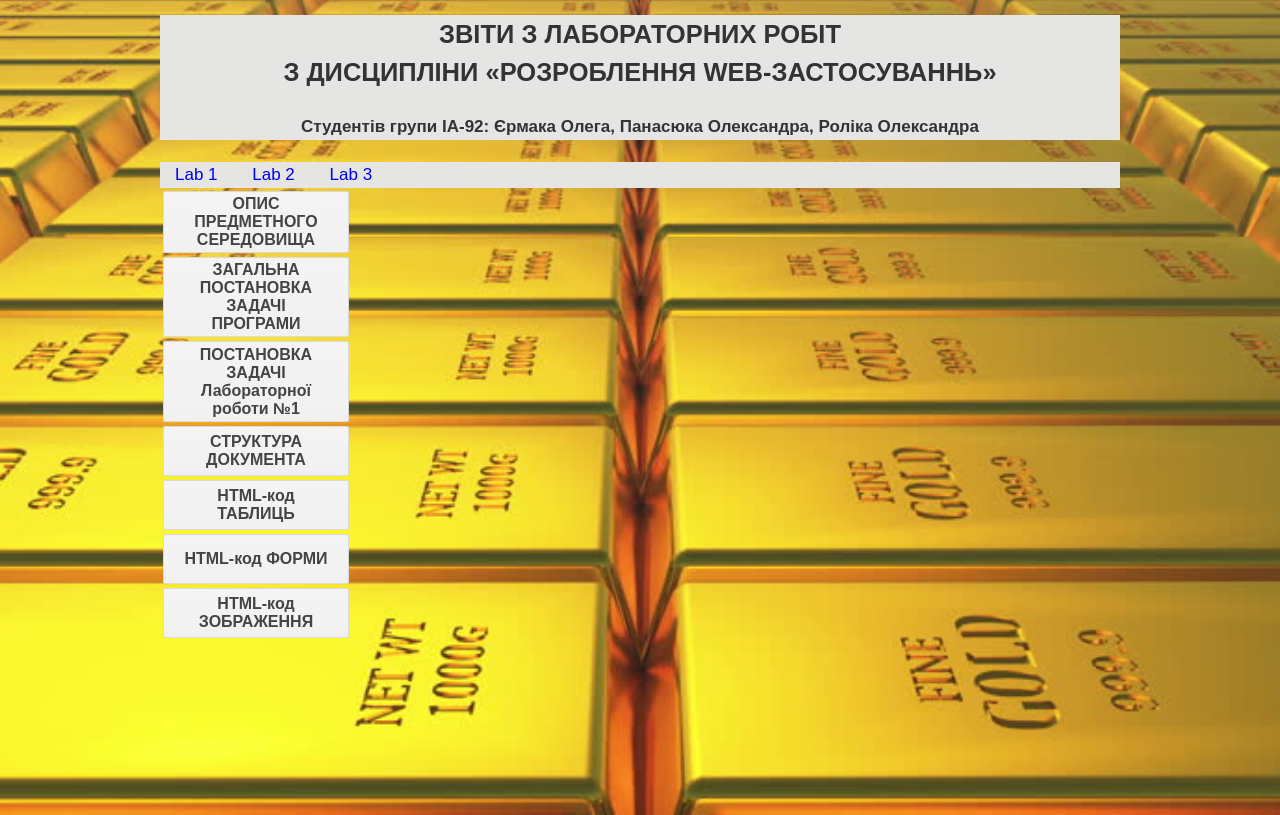
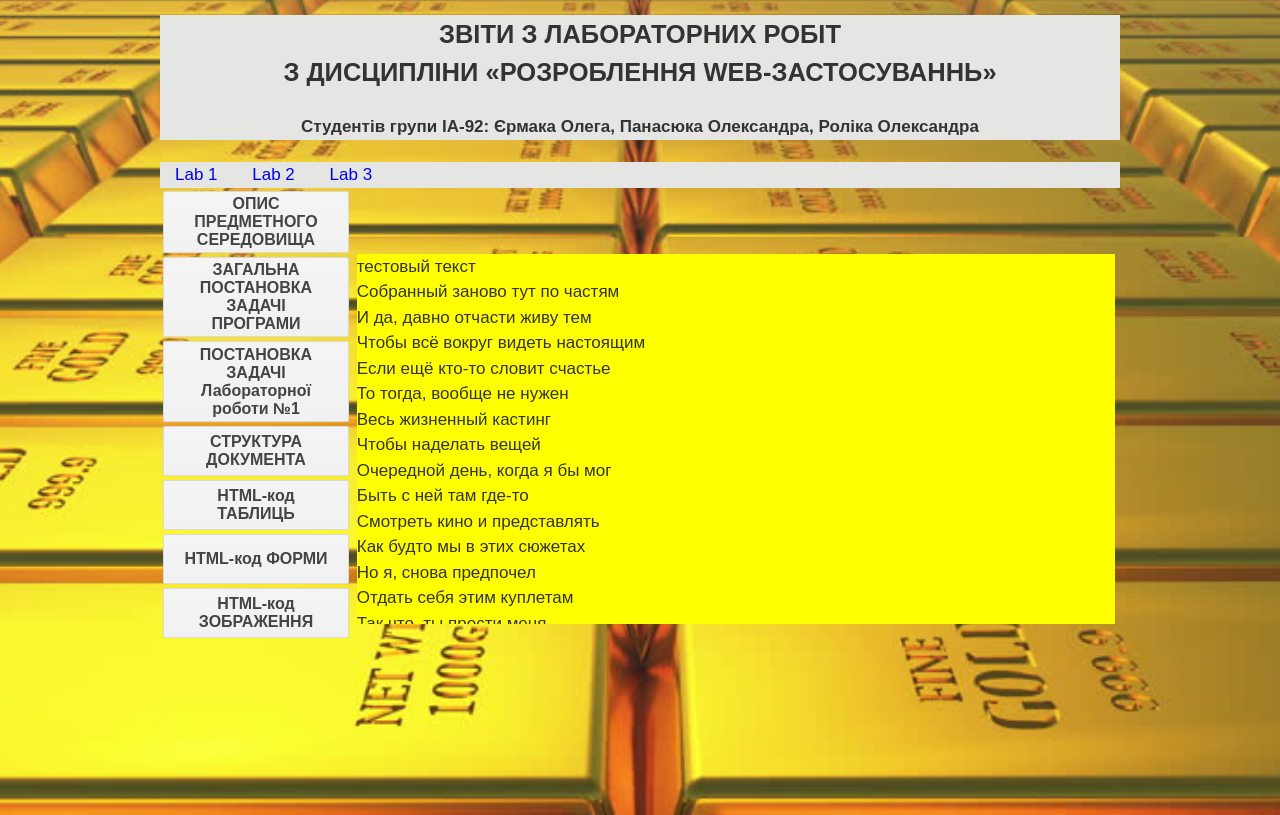
Before and after one commit to Smartbro789/3A_Capital, a PHP site: page / in a window 1280 px wide. Shown: the part 75-890 px from the top of the page. Run offline with PHP 8.4, Linux system fonts and the light colour scheme.

Commit message:
dosplay window

```diff
--- a/index.html
+++ b/index.html
@@ -6,9 +6,16 @@
     <meta name="viewport" content="width=device-width, initial-scale=1.0">
     <link rel="stylesheet" href="style.css">
     <title>3A Capital</title>
+
+    <script>
+    function alarming(){
+        alert("you gay");
+    }
+    </script>
 </head>
 
 <body>
+
 	<div class="page">
         <header class="header">
             <div class="container_header">
@@ -34,9 +41,10 @@
                 <a class="nav_link" href="#">Lab 3</a>
             </nav>
         </div>
+        <div class="mainpage">
             <div class="buttons">
             	<table>
-  			<tr><td><button class="button">ОПИС ПРЕДМЕТНОГО СЕРЕДОВИЩА</button></td></tr>
+          			<tr><td><button class="button" onclick="alarming()">ОПИС ПРЕДМЕТНОГО СЕРЕДОВИЩА</button></td></tr>
           			<tr><td><button class="button">ЗАГАЛЬНА ПОСТАНОВКА  ЗАДАЧІ ПРОГРАМИ</button></td></tr>
           			<tr><td><button class="button">ПОСТАНОВКА  ЗАДАЧІ<br>Лабораторної роботи №1</button></td></tr>
           			<tr><td><button class="button">СТРУКТУРА ДОКУМЕНТА</button></td></tr>
@@ -45,6 +53,40 @@
           			<tr><td><button class="button">HTML-код ЗОБРАЖЕННЯ</button></td></tr>
         		</table>
             </div>
+            <div class="info-box">
+                <p class="info">тестовый текст
+Собранный заново тут по частям
+И да, давно отчасти живу тем
+Чтобы всё вокруг видеть настоящим
+Если ещё кто-то словит счастье
+То тогда, вообще не нужен
+Весь жизненный кастинг
+Чтобы наделать вещей
+Очередной день, когда я бы мог
+Быть с ней там где-то
+Смотреть кино и представлять
+Как будто мы в этих сюжетах
+Но я, снова предпочел
+Отдать себя этим куплетам
+Так что, ты прости меня
+За моё странное кино, где
+Окей, мы просто играем в жизнь
+Часто не понимая роль
+Наши сюжеты это белый лист
+Где мы вместе напишем свой
+Окей, мы просто играем в жизнь
+Часто не понимая роль
+Наши сюжеты это белый лист
+Где мы вместе напишем свой
+Да, или не напишем
+На всё забьём и станем ближе
+Среди других таких же (таких же)
+Можешь молчать, я не обижен
+Убегать, но я о себе дам знать…
+
+</p>
+            </div>
+        </div>
 	</div>
 </body>
 
--- a/style.css
+++ b/style.css
@@ -95,6 +95,7 @@ body {
   box-shadow: 0 1px 2px rgba(0,0,0,.1) inset;
 }
 .buttons{
+  display: inline-block;
 	height: 100%;
 	width: 20%;
 }
@@ -102,3 +103,20 @@ body {
 	width: 75%;
 	margin-left: 12.5%
 }
+.string {
+
+}
+.info{
+  overflow: scroll; / Добавляем полосы прокрутки /
+  padding: 22px; / Поля вокруг текста /
+  left: 0px;
+  background-color: yellow;
+  height: 370px; / Высота блока /
+  width: 79%;
+  white-space: pre-wrap;
+  }
+
+.info-box{
+  display: inline-block;
+  width:79%;
+  }
```
Lines whose indentation alone changed are shown as unchanged.
